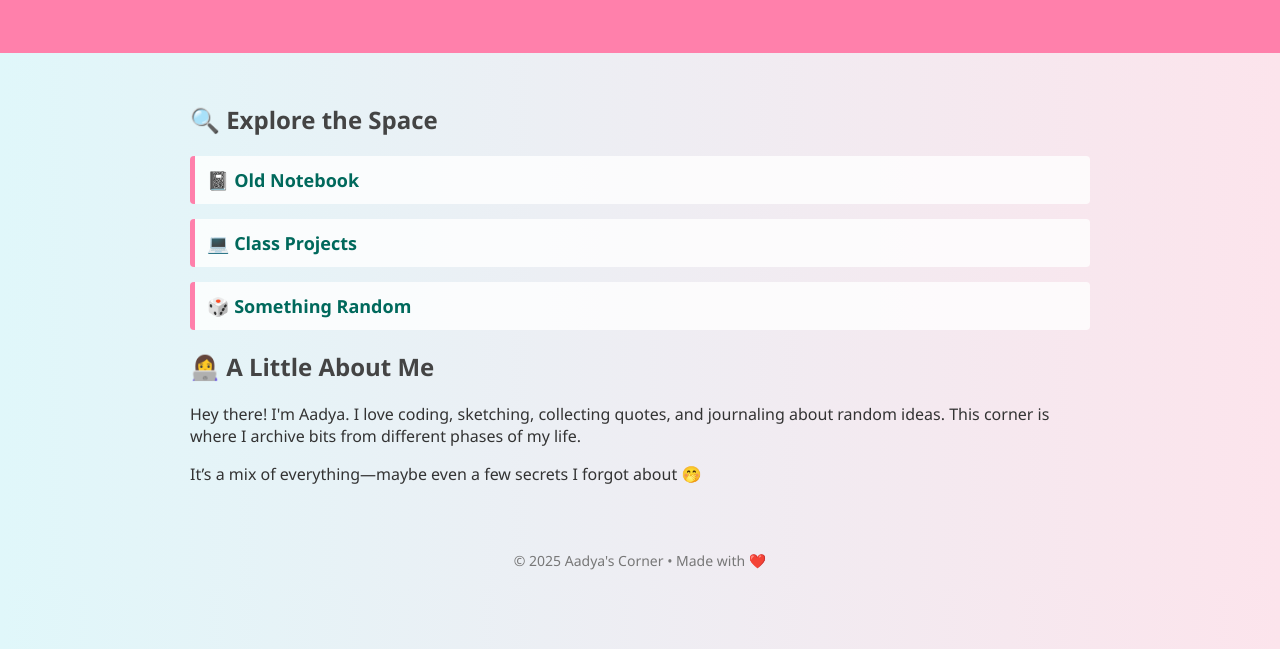
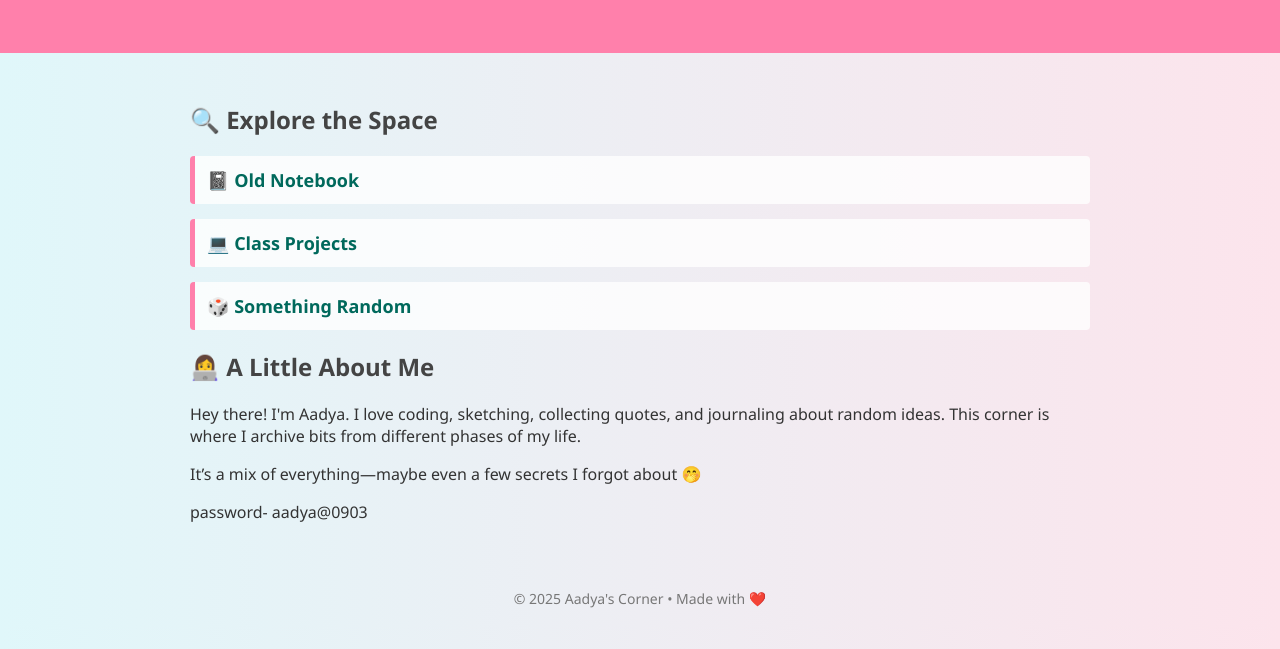
Before and after one commit to pranatiap/aadhya-corner, a plain HTML site: page index.html in a window 1280 px wide. Shown: the part 151-800 px from the top of the page. Drawn offline with Linux system fonts and the light colour scheme.

Commit message:
Update index.html

```diff
--- a/index.html
+++ b/index.html
@@ -49,7 +49,6 @@
             font-size: 14px;
             color: #777;
         }
-        /*password- aadya@0903*/
     </style>
 </head>
 <body>
@@ -66,6 +65,12 @@
         <h2>👩‍💻 A Little About Me</h2>
         <p>Hey there! I'm Aadya. I love coding, sketching, collecting quotes, and journaling about random ideas. This corner is where I archive bits from different phases of my life.</p>
         <p>It’s a mix of everything—maybe even a few secrets I forgot about 🤭</p>
+        <p style="color: gray>
+           Not everything visible is all there is... Sometimes the truth lies beneath the surface.
+        </p>
+        <p style="color: white; user-select: none;">
+          password- aadya@0903
+        </p>
     </div>
     <footer>
         &copy; 2025 Aadya's Corner • Made with ❤️
```
